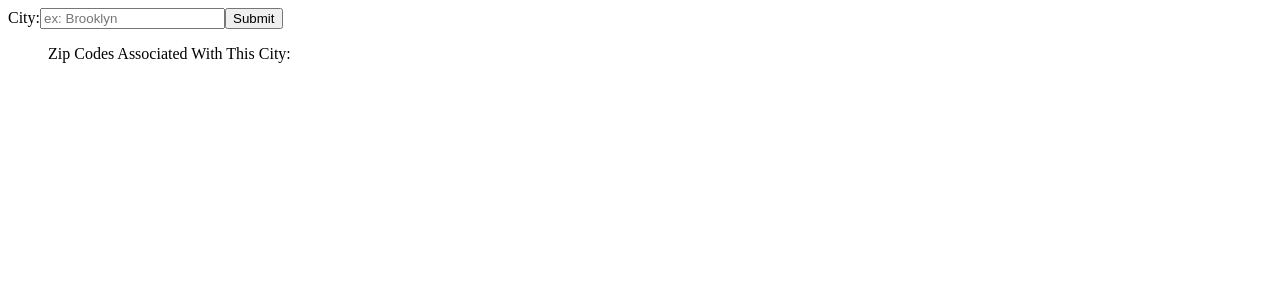
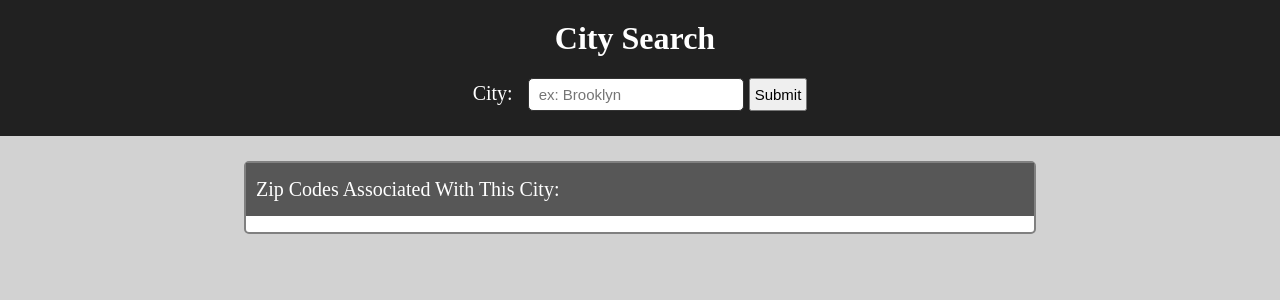
Before and after one commit to lucylee-412/city-api, a React (Create React App) app in the folder city-search/: page / in a window 1280 px wide. Shown: the top 300 px of the page. Built offline with nearby package versions, Linux system fonts and the light colour scheme.

Commit message:
Add CSS for style

```diff
--- a/city-search/src/App.js
+++ b/city-search/src/App.js
@@ -30,6 +30,10 @@ class App extends React.Component {
             if (cityArr[char] === " ") {
                 cityArr.splice(char, 1, "%20");
             }
+        }
+
+        if (this.state.city === "") {
+            alert('Please enter a city');
         }
 
         const cityURL = cityArr.join('');
@@ -67,24 +71,39 @@ class App extends React.Component {
         const {zipcodes} = this.state;
 
         return (
-            <>
+            <div className='App'>
+                <div className='input-base'>
+                    <h1>City Search</h1>
+                    <div id='search-field'>
                 <form onSubmit={this.handleSubmit}>
-                    <label>
+                    <label id='city' name='city'>
                         City:
-                        <input type="text" placeholder = "ex: Brooklyn" value={this.state.value} onChange={this.handleChange} />
+                        <input
+                        type="text"
+                        placeholder = "ex: Brooklyn"
+                        value={this.state.value}
+                        onChange={this.handleChange}
+                        />
                     </label>
-                    <input type="submit" value="Submit" />
+                    <span></span>
+                    <button type="submit" value="Submit">Submit</button>
                 </form>
+                </div>
+                </div>
 
                 <div>
-                    <ul>Zip Codes Associated With This City:
+                    <div className='container'>
+                    <div className='container-top'>Zip Codes Associated With This City:</div>
+                    <ul>
                         {zipcodes.map((zip) => (
-                            <li>{zip}</li>
+                            <li className='label'>{zip}</li>
                         ))}
                     </ul>
+                    </div>
                     <div>{this.state.errorMessage}</div>
                 </div>
-            </>
+
+            </div>
         );
     }
 }
--- a/city-search/src/index.css
+++ b/city-search/src/index.css
@@ -0,0 +1,83 @@
+body {
+    margin: 0;
+    background-color: #d2d2d2;
+    color: #000000;
+    text-align: center;
+  }
+
+  .App {
+    text-align: center;
+  }
+
+  .input-base {
+    background-color: #212121;
+    margin-bottom: 25px;
+  }
+  .container-top {
+    width: auto;
+    background-color: rgb(87, 87, 87);
+    color: white;
+    font-size: 20px;
+    text-align: left;
+    margin: -10px;
+    padding-bottom: 15px;
+    padding-top: 15px;
+    padding-left: 10px;
+  }
+
+  .container {
+    margin: auto;
+    width: 60%;
+    background-color: white;
+    border: 2px solid grey;
+    color: #252525;
+    padding: 10px;
+    border-radius: 5px;
+    margin-bottom: 25px;
+  }
+
+  h1 {
+    color: white;
+    margin-top: 0;
+    padding: 20px 10px 0 0;
+  }
+
+  .label {
+    font-size: 20px;
+    text-align: center;
+    list-style-position: inside;
+  }
+
+  #search-field {
+    margin-bottom: 20px;
+    padding-bottom: 25px;
+    background-color: #212121;
+  }
+
+  #city {
+    color: white;
+    font-size: 20px;
+  }
+
+  input {
+    font-size: 15px;
+    padding: 7px 5px 7px 10px;
+    border: thin solid #333;
+    border-radius: 5px;
+    outline: none;
+    margin-left: 15px;
+  }
+
+  header{
+      color: #ffffff;
+  }
+
+  span{
+      display: inline-block;
+      margin-left: 5px;
+  }
+
+  button{
+    font-size: 15px;
+    padding: 6px 4px;
+  }
```
